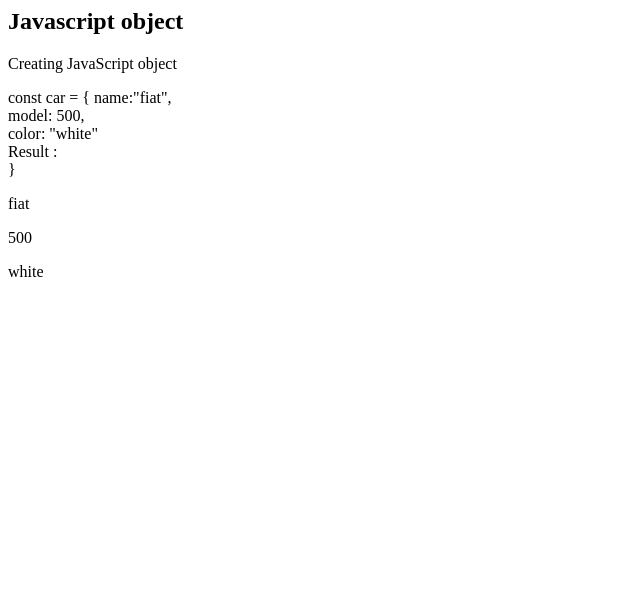
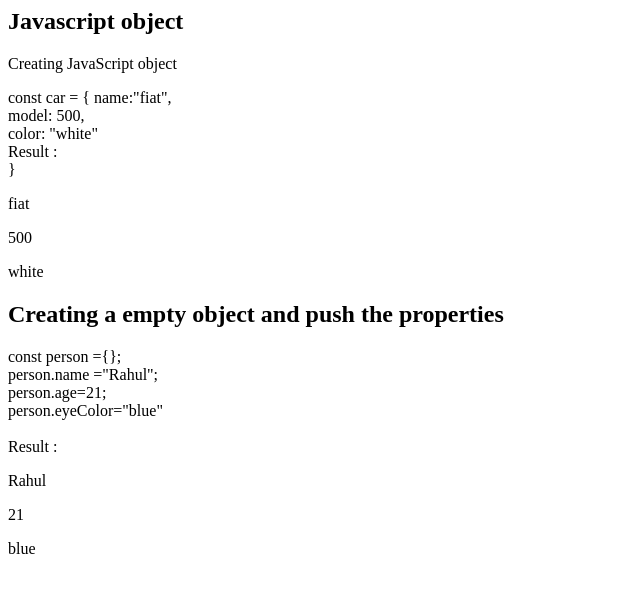
Before and after one commit to Ashish-3H4X/day-7, a plain HTML site: page project1/index.html in a window 1280 px wide. Shown: the whole page, without its empty margins (0-640 px from the left). Drawn offline with Linux system fonts and the light colour scheme.

Commit message:
creating empty object and push the value

```diff
--- a/project1/index.html
+++ b/project1/index.html
@@ -13,6 +13,17 @@
   <p id="demo1"></p>
   <p id="demo2"></p>
   <p id="demo3"></p>
+
+
+
+
+  <h2> Creating a  empty object and push the properties</h2>
+   <p id="emptyDemo"></p>
+   <p id="emptyDemo1"></p>
+   <p id="emptyDemo2"></p>
+   <p id="emptyDemo3"></p>
+   <p id="emptyDemo4"></p>
+
      <script  src="script.js"></script>
 </body>
 </html>
--- a/project1/script.js
+++ b/project1/script.js
@@ -12,3 +12,23 @@ demo.innerHTML = `  const car = {
 demo1.innerHTML = car.name;
 demo2.innerHTML = car.model;
 demo3.innerHTML = car.color;
+
+
+
+
+ const person ={};
+
+  person.name ="Rahul";
+  person.age=21;
+  person.eyeColor="blue"
+
+  emptyDemo.innerHTML=` const person ={};<br>
+  person.name ="Rahul";<br>
+  person.age=21;<br>
+  person.eyeColor="blue"<br>
+  <br>
+  Result :<br>
+`
+emptyDemo1.innerHTML= person.name;
+emptyDemo2.innerHTML=person.age;
+emptyDemo3.innerHTML= person.eyeColor;
```
